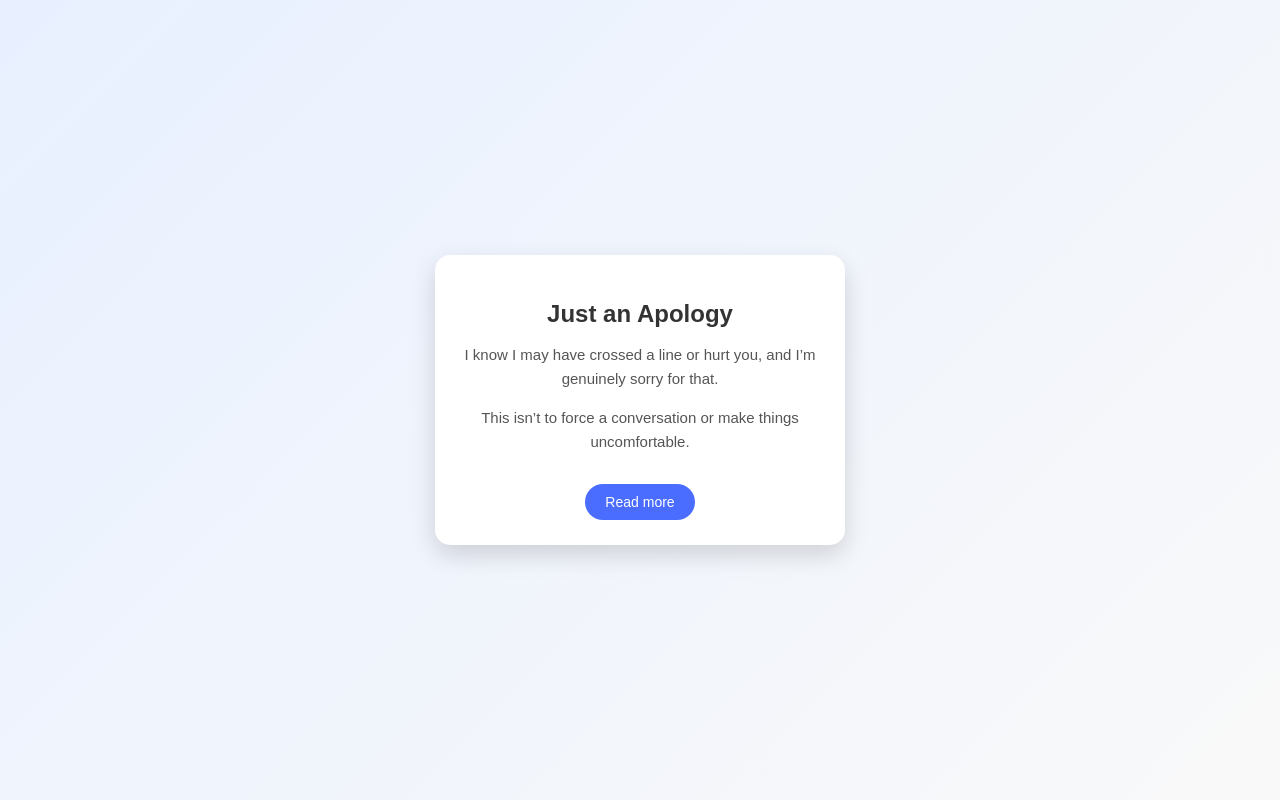
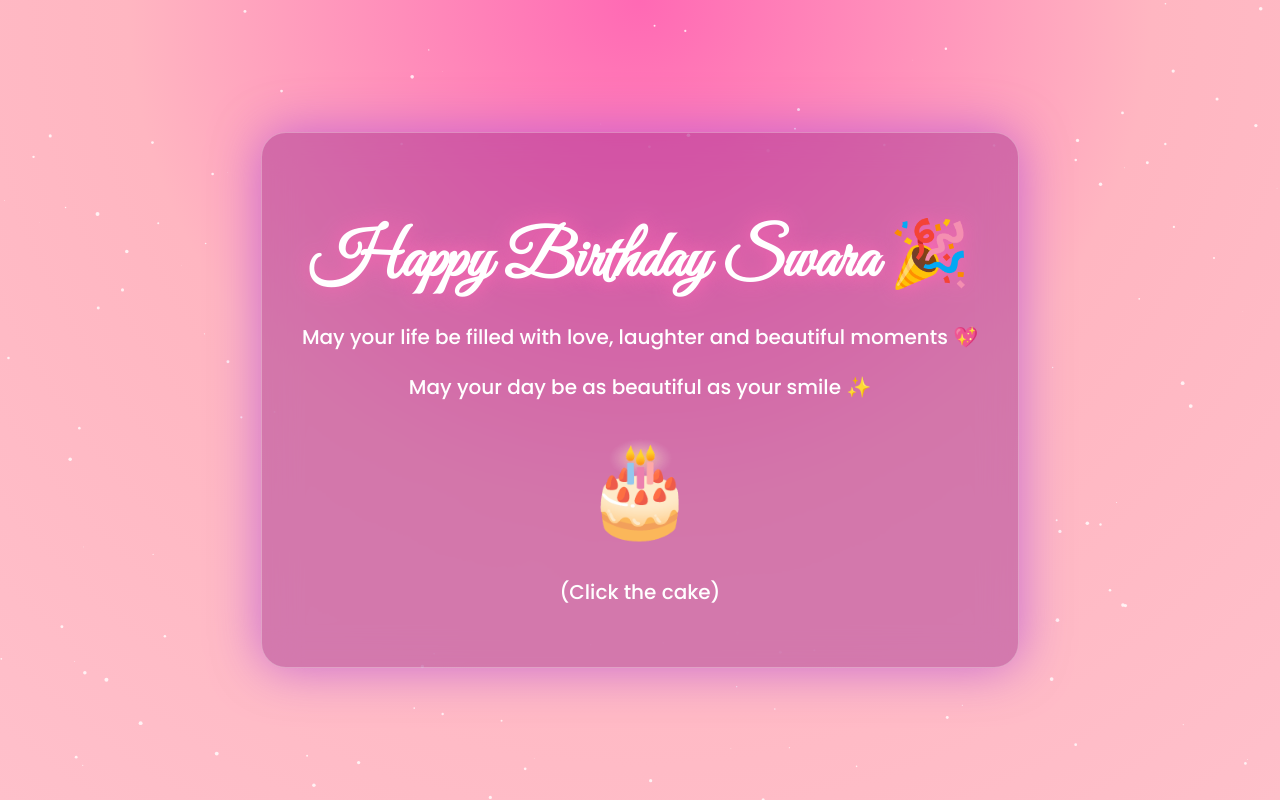
Before and after one commit to AryanPawshe08/my-website, a plain HTML site: page index.html in a window 1280 px wide. Drawn offline with Linux system fonts and the light colour scheme.

Commit message:
Add files via upload

```diff
--- a/index.html
+++ b/index.html
@@ -2,95 +2,190 @@
 <html lang="en">
 <head>
 <meta charset="UTF-8">
-  <title>A Small Apology</title>
+<title>Happy Birthday Swara</title>
 <meta name="viewport" content="width=device-width, initial-scale=1.0">
+
+<!-- Google Fonts -->
+<link href="https://fonts.googleapis.com/css2?family=Great+Vibes&family=Poppins:wght@300;500;700&display=swap" rel="stylesheet">
+
+<!-- ✅ GOOGLE ANALYTICS (ADDED CORRECTLY) -->
+<script async src="https://www.googletagmanager.com/gtag/js?id=G-SRN9VRZFDY"></script>
+<script>
+  window.dataLayer = window.dataLayer || [];
+  function gtag(){dataLayer.push(arguments);}
+  gtag('js', new Date());
+  gtag('config', 'G-SRN9VRZFDY');
+</script>
+<!-- ✅ END GOOGLE ANALYTICS -->
+
 <style>
 body {
     margin: 0;
+    font-family: 'Poppins', sans-serif;
+    background: radial-gradient(circle at top, #ff69b4, #ffb6c1, #ffc0cb);
     height: 100vh;
-      background: linear-gradient(135deg, #e8f0ff, #f9f9f9);
-      font-family: Arial, sans-serif;
+    overflow: hidden;
     display: flex;
+    align-items: center;
     justify-content: center;
-      align-items: center;
 }
 
-    .box {
-      background: white;
-      padding: 25px;
-      max-width: 360px;
-      border-radius: 15px;
-      box-shadow: 0 10px 25px rgba(0,0,0,0.15);
-      text-align: center;
-      animation: fade 1.2s ease;
+canvas {
+    position: fixed;
+    top: 0;
+    left: 0;
+    z-index: -1;
 }
 
-    h2 {
-      color: #333;
+.countdown {
+    position: absolute;
+    font-size: 100px;
+    font-weight: bold;
+    color: white;
+    text-shadow: 0 0 20px hotpink;
+    animation: pop 1s ease;
+}
+
+@keyframes pop {
+    from { transform: scale(0.5); opacity: 0; }
+    to { transform: scale(1); opacity: 1; }
+}
+
+.card {
+    display: none;
+    background: rgba(128, 0, 128, 0.35);
+    backdrop-filter: blur(18px);
+    border-radius: 25px;
+    padding: 40px;
+    text-align: center;
+    color: white;
+    box-shadow: 0 0 50px rgba(186, 85, 211, 0.8);
+    animation: fadeIn 2s ease;
+    max-width: 90%;
+    border: 1px solid rgba(255,255,255,0.3);
+}
+
+h1 {
+    font-family: 'Great Vibes', cursive;
+    font-size: 65px;
     margin-bottom: 10px;
+    text-shadow: 0 0 20px #ff69b4;
 }
 
 p {
-      color: #555;
-      font-size: 15px;
-      line-height: 1.6;
+    font-size: 20px;
+    margin-bottom: 20px;
 }
 
-    button {
-      margin-top: 15px;
-      padding: 10px 20px;
-      border: none;
-      border-radius: 20px;
-      background: #4a6cff;
-      color: white;
-      font-size: 14px;
+.cake {
+    font-size: 90px;
     cursor: pointer;
+    animation: bounce 2s infinite;
 }
 
-    button:hover {
-      background: #354edb;
+.cake:hover {
+    transform: scale(1.2);
 }
 
-    .extra {
-      display: none;
-      margin-top: 15px;
-      color: #444;
-      font-size: 14px;
+.heart {
+    position: absolute;
+    color: pink;
+    font-size: 20px;
+    animation: float 6s linear infinite;
 }
 
-    @keyframes fade {
-      from { opacity: 0; transform: translateY(20px); }
+@keyframes fadeIn {
+    from { opacity: 0; transform: translateY(30px); }
     to { opacity: 1; transform: translateY(0); }
+}
+
+@keyframes bounce {
+    0%, 100% { transform: translateY(0); }
+    50% { transform: translateY(-10px); }
+}
+
+@keyframes float {
+    from { transform: translateY(100vh); opacity: 1; }
+    to { transform: translateY(-10vh); opacity: 0; }
 }
 </style>
 </head>
+
 <body>
 
-  <div class="box">
-    <h2>Just an Apology</h2>
+<canvas id="bg"></canvas>
 
-    <p>
-      I know I may have crossed a line or hurt you,
-      and I’m genuinely sorry for that.
-    </p>
+<div class="countdown" id="countdown">3</div>
 
-    <p>
-      This isn’t to force a conversation
-      or make things uncomfortable.
-    </p>
-
-    <button onclick="showText()">Read more</button>
-
-    <div class="extra">
-      I only wanted to acknowledge my mistake.
-      I respect your space and your decision.
-      I hope things get better for you 🌿
-    </div>
+<div class="card" id="card">
+    <h1>Happy Birthday Swara 🎉</h1>
+    <p>May your life be filled with love, laughter and beautiful moments 💖</p>
+    <p>May your day be as beautiful as your smile ✨</p>
+    <div class="cake" onclick="cutCake()">🎂</div>
+    <p>(Click the cake)</p>
 </div>
 
 <script>
-    function showText() {
-      document.querySelector(".extra").style.display = "block";
+const canvas = document.getElementById("bg");
+const ctx = canvas.getContext("2d");
+
+function resize() {
+    canvas.width = window.innerWidth;
+    canvas.height = window.innerHeight;
+}
+window.addEventListener("resize", resize);
+resize();
+
+let stars = [];
+for (let i = 0; i < 200; i++) {
+    stars.push({
+        x: Math.random() * canvas.width,
+        y: Math.random() * canvas.height,
+        r: Math.random() * 2,
+        dy: Math.random() * 0.5 + 0.2
+    });
+}
+
+function animate() {
+    ctx.clearRect(0, 0, canvas.width, canvas.height);
+    ctx.fillStyle = "rgba(255,255,255,0.8)";
+    stars.forEach(s => {
+        ctx.beginPath();
+        ctx.arc(s.x, s.y, s.r, 0, Math.PI * 2);
+        ctx.fill();
+        s.y += s.dy;
+        if (s.y > canvas.height) s.y = 0;
+    });
+    requestAnimationFrame(animate);
+}
+animate();
+
+let count = 3;
+const countdownEl = document.getElementById("countdown");
+const card = document.getElementById("card");
+
+const timer = setInterval(() => {
+    count--;
+    if (count > 0) {
+        countdownEl.textContent = count;
+    } else {
+        clearInterval(timer);
+        countdownEl.style.display = "none";
+        card.style.display = "block";
+    }
+}, 1000);
+
+function cutCake() {
+    for (let i = 0; i < 30; i++) {
+        let heart = document.createElement("div");
+        heart.className = "heart";
+        heart.innerHTML = "💖";
+        heart.style.left = Math.random() * 100 + "vw";
+        heart.style.fontSize = (Math.random() * 20 + 15) + "px";
+        document.body.appendChild(heart);
+        setTimeout(() => heart.remove(), 6000);
+    }
+    alert("🎉 Cake Cut! Happy Birthday Swara 💖🎂\nMay all your dreams come true ✨");
 }
 </script>
 
```
Lines whose indentation alone changed are shown as unchanged.
